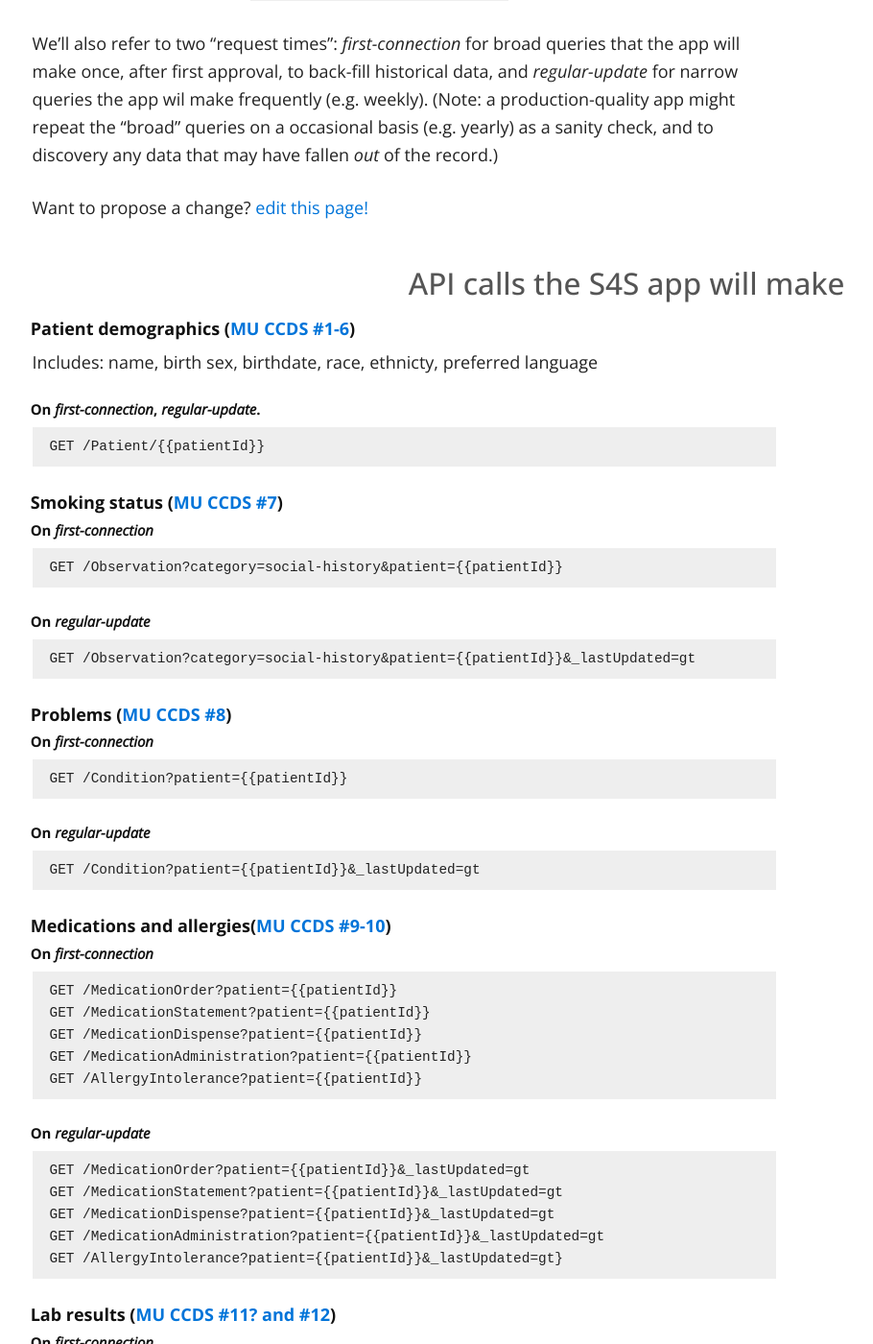
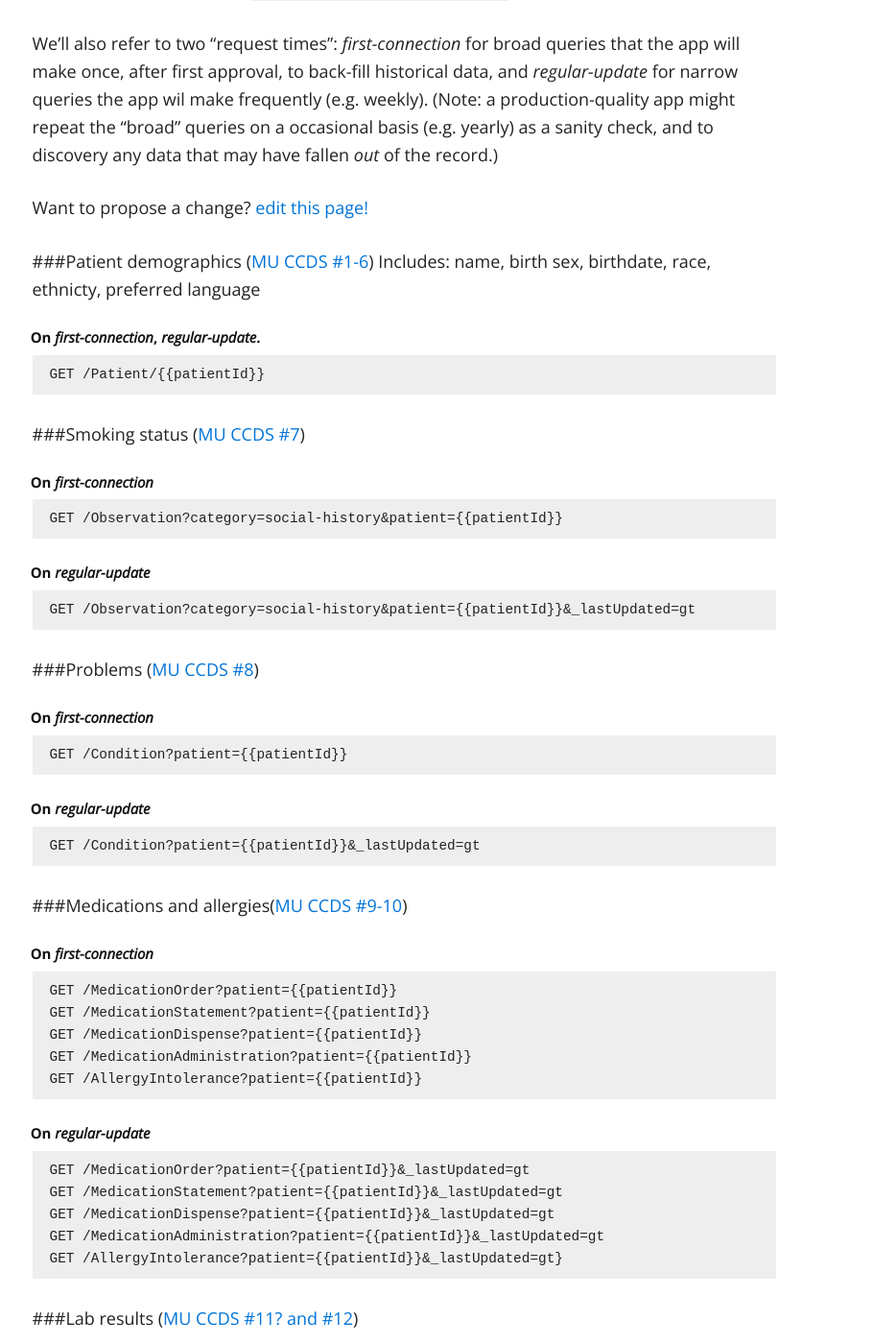
Before and after one commit to sync-for-science/sync-for-science.github.io, a Jekyll site: the page built from api-calls/index.md, in a window 1280 px wide and 1400 px high, scrolled down 583 px. Shown: the whole window at 96% size, without its empty margins (219-1129 px from the left). Built offline with Jekyll 4.4.1, drawn with Linux system fonts in a browser that asks for light colours; nearby versions of some CDN libraries; some of the changed text lies outside the part shown.

Commit message:
Update index.md

```diff
--- a/api-calls/index.md
+++ b/api-calls/index.md
@@ -17,15 +17,13 @@
 Want to propose a change?
 [edit this page!](https://github.com/sync-for-science/sync-for-science.github.io/edit/master/api-calls/index.md)
 
-## API calls the S4S app will make
-
-#### Patient demographics ([MU CCDS #1-6](https://www.healthit.gov/sites/default/files/2015Ed_CCG_CCDS.pdf))
+###Patient demographics ([MU CCDS #1-6](https://www.healthit.gov/sites/default/files/2015Ed_CCG_CCDS.pdf))
 Includes: name, birth sex, birthdate, race, ethnicty, preferred language
 
 ##### On *first-connection*, *regular-update*.
     GET /Patient/{% raw %}{{{% endraw %}patientId{% raw %}}}{% endraw %}
 
-#### Smoking status ([MU CCDS #7](https://www.healthit.gov/sites/default/files/2015Ed_CCG_CCDS.pdf))
+###Smoking status ([MU CCDS #7](https://www.healthit.gov/sites/default/files/2015Ed_CCG_CCDS.pdf))
 
 ##### On *first-connection*
     GET /Observation?category=social-history&patient={% raw %}{{{% endraw %}patientId{% raw %}}}{% endraw %}
@@ -34,7 +32,7 @@
     GET /Observation?category=social-history&patient={% raw %}{{{% endraw %}patientId{% raw %}}}{% endraw %}&_lastUpdated=gt{{lastCheck}}
 
 
-#### Problems ([MU CCDS #8](https://www.healthit.gov/sites/default/files/2015Ed_CCG_CCDS.pdf))
+###Problems ([MU CCDS #8](https://www.healthit.gov/sites/default/files/2015Ed_CCG_CCDS.pdf))
 
 ##### On *first-connection*
     GET /Condition?patient={% raw %}{{{% endraw %}patientId{% raw %}}}{% endraw %}
@@ -43,7 +41,7 @@
     GET /Condition?patient={% raw %}{{{% endraw %}patientId{% raw %}}}{% endraw %}&_lastUpdated=gt{{lastCheck}}
 
 
-#### Medications and allergies([MU CCDS #9-10](https://www.healthit.gov/sites/default/files/2015Ed_CCG_CCDS.pdf))
+###Medications and allergies([MU CCDS #9-10](https://www.healthit.gov/sites/default/files/2015Ed_CCG_CCDS.pdf))
 
 ##### On *first-connection*
     GET /MedicationOrder?patient={% raw %}{{{% endraw %}patientId{% raw %}}}{% endraw %}
@@ -60,7 +58,7 @@
     GET /AllergyIntolerance?patient={% raw %}{{{% endraw %}patientId{% raw %}}}{% endraw %}&_lastUpdated=gt{{lastCheck}}}
 
 
-#### Lab results ([MU CCDS #11? and #12](https://www.healthit.gov/sites/default/files/2015Ed_CCG_CCDS.pdf))
+###Lab results ([MU CCDS #11? and #12](https://www.healthit.gov/sites/default/files/2015Ed_CCG_CCDS.pdf))
 
 ##### On *first-connection*
     GET /Observation?category=laboratory?patient={% raw %}{{{% endraw %}patientId{% raw %}}}{% endraw %}
@@ -68,7 +66,7 @@
 ##### On *regular-update*
     GET /Observation?category=laboratory?patient={% raw %}{{{% endraw %}patientId{% raw %}}}{% endraw %}&_lastUpdated=gt{{lastCheck}}
 
-#### Vital signs ([MU CCDS #13](https://www.healthit.gov/sites/default/files/2015Ed_CCG_CCDS.pdf))
+###Vital signs ([MU CCDS #13](https://www.healthit.gov/sites/default/files/2015Ed_CCG_CCDS.pdf))
 
 ##### On *first-connection*
     GET /Observation?category=vital-signs?patient={% raw %}{{{% endraw %}patientId{% raw %}}}{% endraw %}
@@ -76,7 +74,7 @@
 ##### On *regular-update*
     GET /Observation?category=vital-signs?patient={% raw %}{{{% endraw %}patientId{% raw %}}}{% endraw %}&_lastUpdated=gt{{lastCheck}}
 
-#### Procedures ([MU CCDS #15](https://www.healthit.gov/sites/default/files/2015Ed_CCG_CCDS.pdf))
+###Procedures ([MU CCDS #15](https://www.healthit.gov/sites/default/files/2015Ed_CCG_CCDS.pdf))
 
 ##### On *first-connection*
     GET /Procedure?patient={% raw %}{{{% endraw %}patientId{% raw %}}}{% endraw %}
@@ -84,7 +82,7 @@
 ##### On *regular-update*
     GET /Procedure?patient={% raw %}{{{% endraw %}patientId{% raw %}}}{% endraw %}&_lastUpdated=gt{{lastCheck}}}
 
-#### Immunizations ([MU CCDS 17](https://www.healthit.gov/sites/default/files/2015Ed_CCG_CCDS.pdf))
+###Immunizations ([MU CCDS 17](https://www.healthit.gov/sites/default/files/2015Ed_CCG_CCDS.pdf))
 
 ##### On *first-connection*
     GET /Immunization?patient={% raw %}{{{% endraw %}patientId{% raw %}}}{% endraw %}
@@ -92,7 +90,7 @@
 ##### On *regular-update*
     GET /Immunization?patient={% raw %}{{{% endraw %}patientId{% raw %}}}{% endraw %}&_lastUpdated=gt{{lastCheck}}
 
-#### Patient documents (i.e. whatever is available for portal download — not a CCDS requirement)
+###Patient documents (i.e. whatever is available for portal download — not a CCDS requirement)
 
 ##### On *first-connection*
     GET /DocumentReference?patient={% raw %}{{{% endraw %}patientId{% raw %}}}{% endraw %}
```
